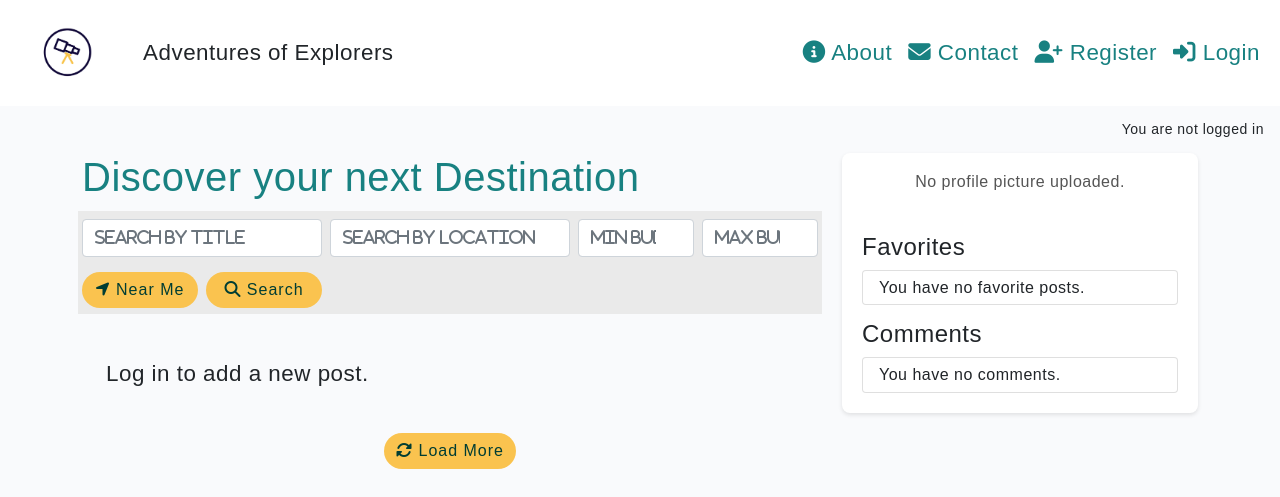
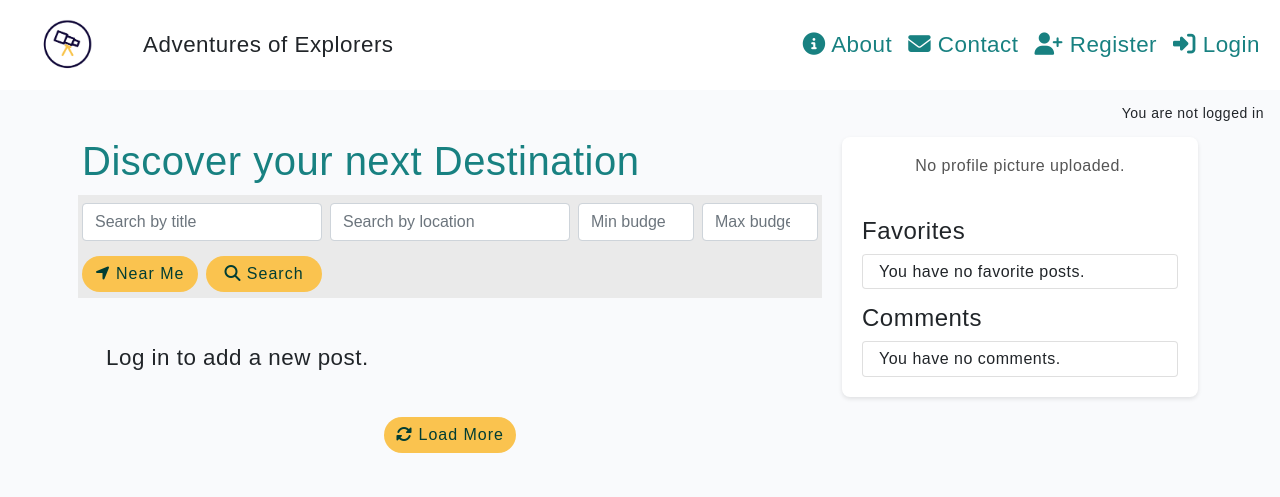
Before and after one commit to CedricNtwari/budget-explorer, a Django app: page / in a window 1280 px wide. Shown: the top 497 px of the page. Run offline with Django 4.2, Linux system fonts and the light colour scheme; data that the repository does not hold is empty; some libraries are stand-ins or nearby versions.

Commit message:
feat(ui): add hover effects to buttons and modify navbar padding

```diff
--- a/static/css/style.css
+++ b/static/css/style.css
@@ -1,3 +1,7 @@
+.navbar {
+  padding: 0;
+}
+
 .post-card {
   background-color: #fff;
   border: 1px solid #ddd;
@@ -177,10 +181,16 @@ body {
   line-height: 1.5;
   border-radius: 35px;
   letter-spacing: 1px;
+  transition:
+    background-color 0.3s ease,
+    color 0.3s ease,
+    box-shadow 0.3s ease;
 }
 
 .btn:hover {
-  color: #fff;
+  background-color: #f5b236 !important;
+  color: #ffffff !important;
+  box-shadow: 0px 4px 8px rgba(0, 0, 0, 0.15);
 }
 
 .brand {
@@ -441,26 +451,3 @@ footer .container {
 #social-network li a:hover {
   color: #fac34f;
 }
-
-/* Add icons before the placeholders */
-input[name="title"]::placeholder {
-  content: "\f002";
-  font-family: "Font Awesome 5 Free";
-  font-weight: 900;
-  margin-right: 10px;
-}
-
-input[name="location"]::placeholder {
-  content: "\f3c5";
-  font-family: "Font Awesome 5 Free";
-  font-weight: 900;
-  margin-right: 10px;
-}
-
-input[name="min_budget"]::placeholder,
-input[name="max_budget"]::placeholder {
-  content: "\f155";
-  font-family: "Font Awesome 5 Free";
-  font-weight: 900;
-  margin-right: 10px;
-}
```
